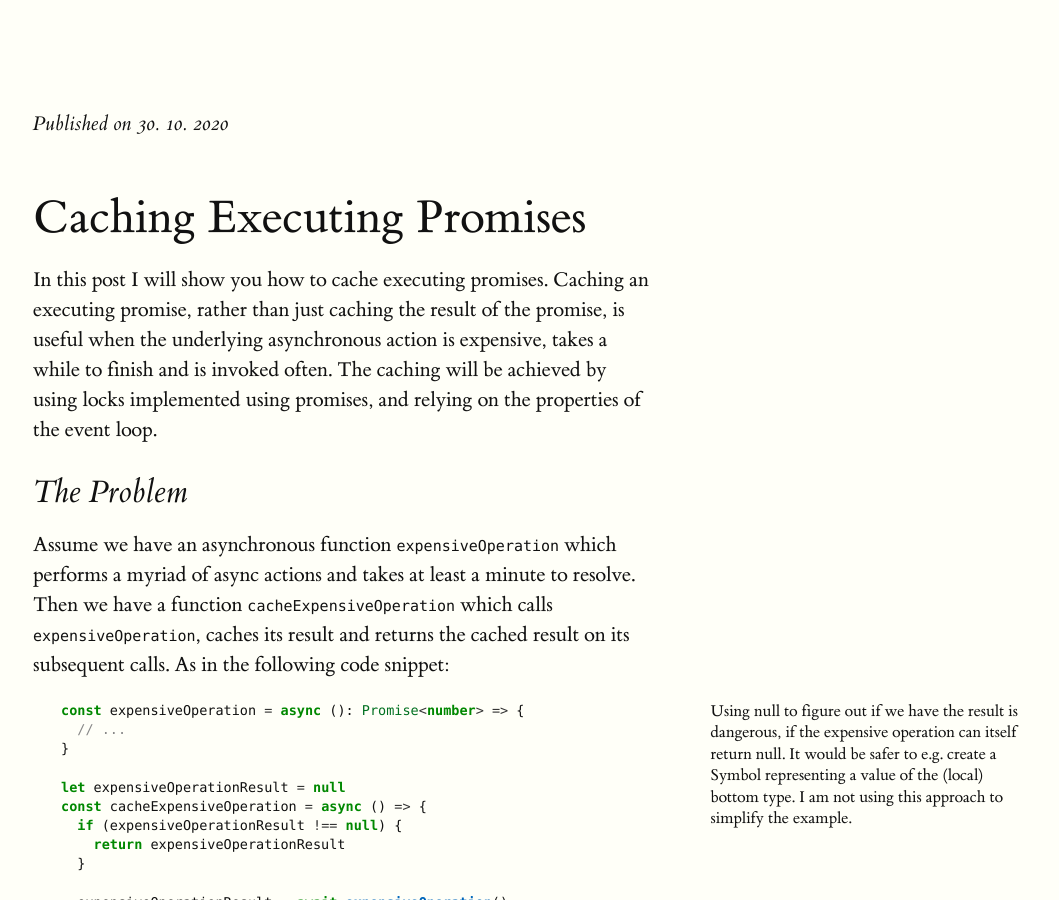
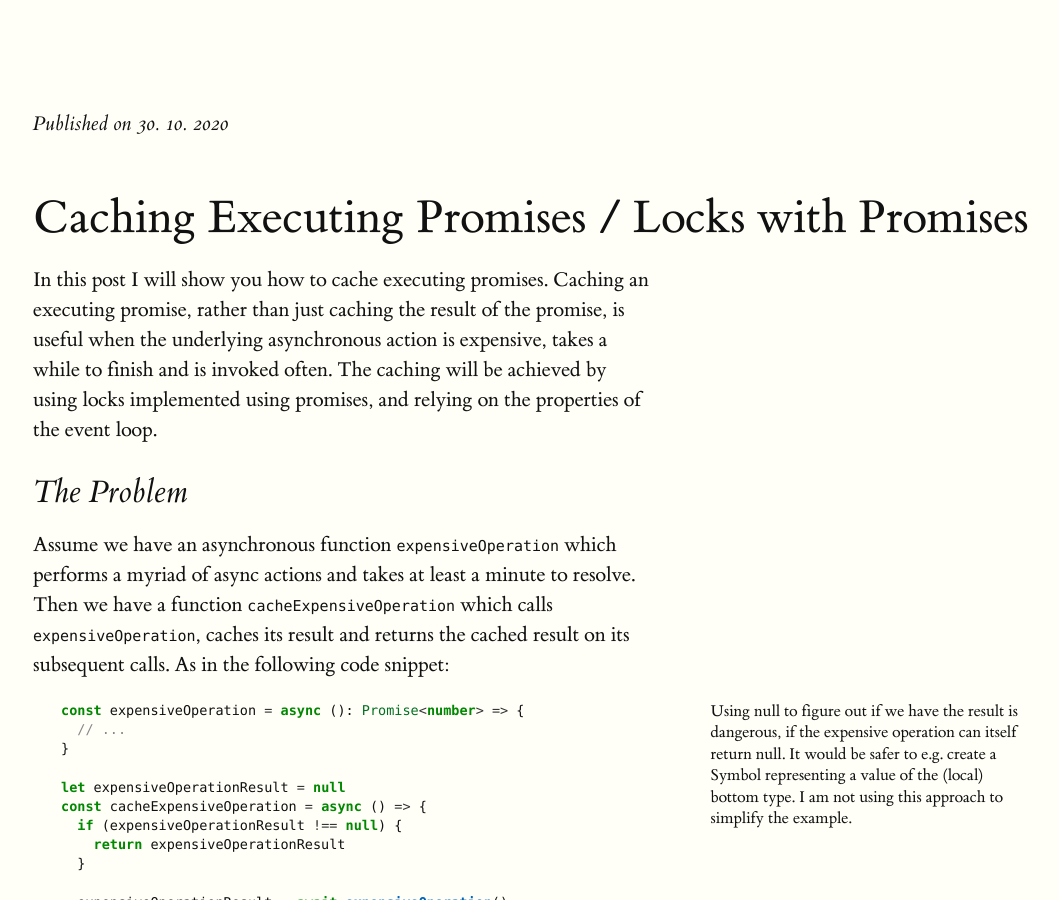
Before and after one commit to pavelkucera/pavelkucera.github.io, a Jekyll site: the page built from _posts/2020-10-30-caching-executing-promises.md, in a window 1280 px wide and 900 px high. Shown: the whole window, without its empty margins (127-1186 px from the left). Built offline with Jekyll 4.4.1, drawn with Linux system fonts in a browser that asks for light colours.

Commit message:
Add another title

```diff
--- a/_posts/2020-10-30-caching-executing-promises.md
+++ b/_posts/2020-10-30-caching-executing-promises.md
@@ -1,5 +1,5 @@
 ---
-title: Caching Executing Promises
+title: Caching Executing Promises / Locks with Promises
 layout: post
 tags: [blog, javascript, typescript, async, promise, lock, node, nodejs]
 ---
```
